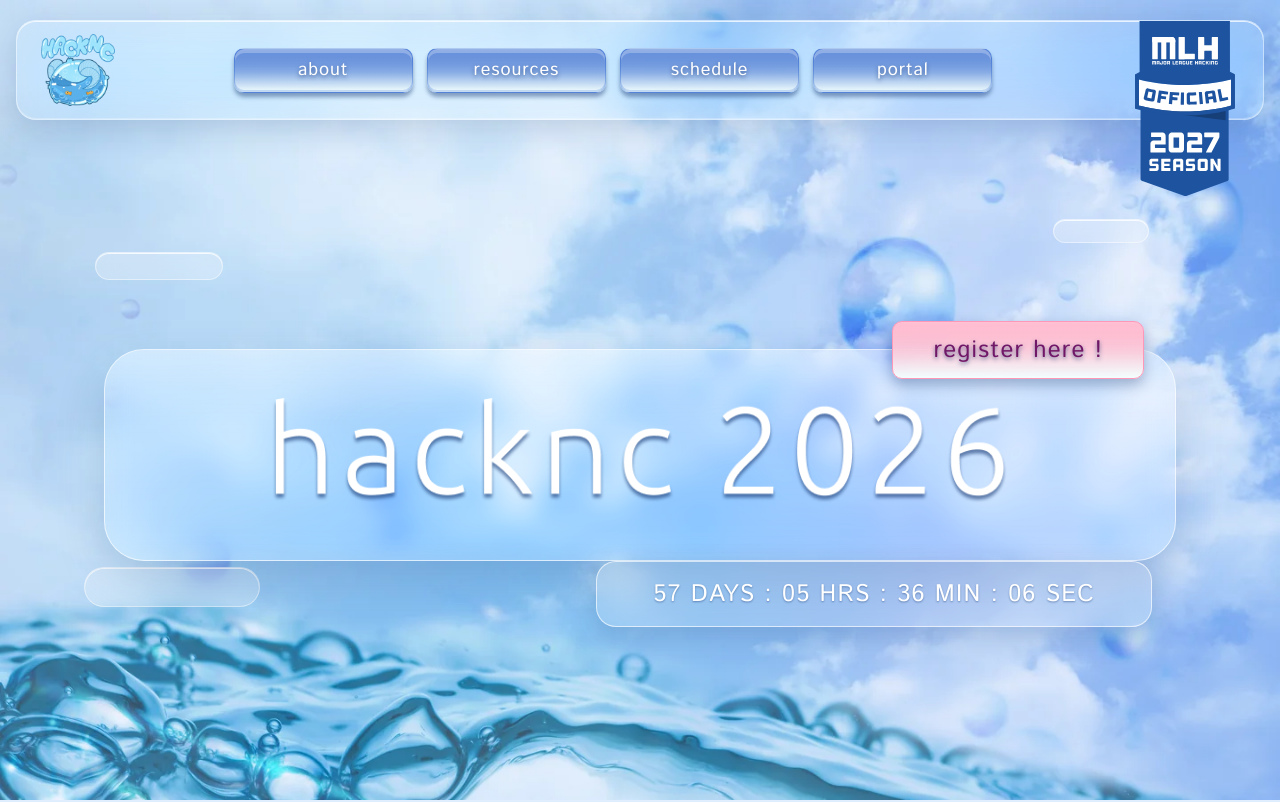
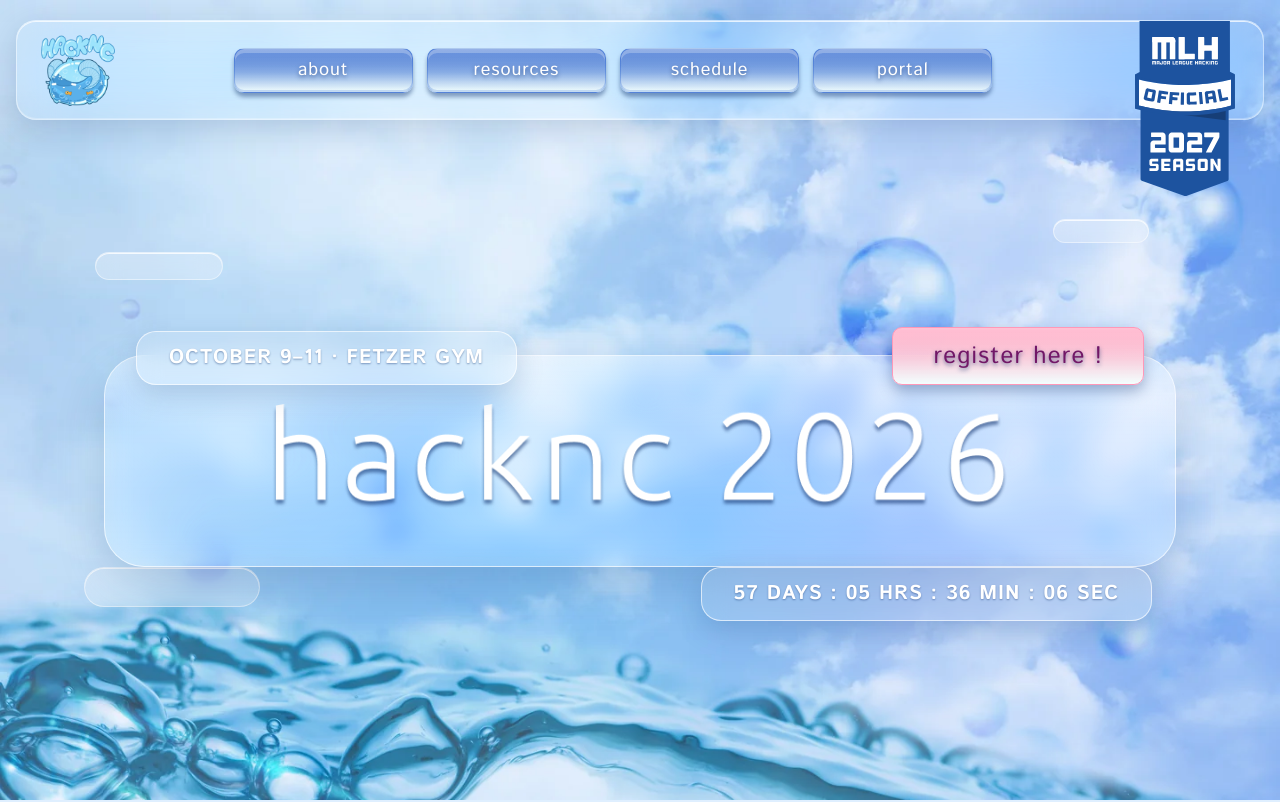
Before and after one commit to HackNC/fall2026, a Next.js app: page / in a window 1280 px wide. Shown: the top 802 px of the page. Built offline with nearby package versions, Linux system fonts and the light colour scheme.

Commit message:
Updated hero section with date/location

```diff
--- a/components/Hero.tsx
+++ b/components/Hero.tsx
@@ -15,6 +15,28 @@ type TimeLeft = {
 
 const EVENT_TIMESTAMP = Date.UTC(2026, 9, 9, 4, 0, 0);
 const EVENT_DATE = new Date(EVENT_TIMESTAMP);
+
+// Displayed alongside the countdown. Kept next to EVENT_TIMESTAMP on purpose:
+// the timestamp above is the same first day, so if one moves the other has to.
+const EVENT_DATES = "October 9\u201311";
+const EVENT_LOCATION = "Fetzer Gym";
+
+/*
+ * The hero's smaller sheets of glass: the date/location tag and the countdown.
+ *
+ * Look only — no padding or type size. Each use adds its own, because the two
+ * are deliberately different sizes and Tailwind resolves competing utilities by
+ * stylesheet order rather than by the order they appear in a class string, so
+ * baking sizing in here and overriding it per-use would be a coin flip.
+ */
+const glassPane =
+  "rounded-control border border-white/65 bg-white/15 text-center " +
+  "font-body font-bold tracking-body text-white uppercase " +
+  "shadow-[0_10px_28px_rgba(23,55,113,0.18)] backdrop-blur-md " +
+  "[text-shadow:0_1px_2px_rgba(23,55,113,0.45)]";
+
+const countdownPane = `${glassPane} px-4 py-2.5 text-sm whitespace-nowrap sm:px-8 sm:py-3 sm:text-xl`;
+const detailsTag = `${glassPane} px-4 py-2.5 text-sm whitespace-nowrap sm:px-8 sm:py-3 sm:text-xl`;
 
 const REGISTER_HREF = "https://form.typeform.com/to/VbwryQz0";
 
@@ -120,6 +142,16 @@ export default function Hero() {
           source order and the tag would sit in the flow instead of on the
           panel's corner.
         */}
+        {/*
+          When and where, tagged onto the panel's top-left so it mirrors the
+          register tag opposite and breaks the same edge.
+        */}
+        <span className="absolute -top-5 left-4 z-10 sm:-top-6 sm:left-8">
+          <p className={detailsTag}>
+            {EVENT_DATES} &middot; {EVENT_LOCATION}
+          </p>
+        </span>
+
         <span className="absolute -top-6 right-4 z-10 sm:-top-7 sm:right-8">
           <a
             href={REGISTER_HREF}
@@ -171,10 +203,15 @@ export default function Hero() {
         </div>
 
         {/*
-          Its own pane of glass rather than a pill, tucked under the panel's
-          bottom-right corner and overlapping it. The negative margin is what
-          makes the two sheets read as stacked; the right inset keeps it clear
-          of the panel's rounded corner.
+          Two panes of glass hanging off the panel's bottom edge — when and
+          where on the left, the countdown on the right. They sit flush against
+          the panel above so the three sheets read as one stacked assembly; the
+          side insets keep them clear of its rounded corners.
+        */}
+        {/*
+          The countdown keeps the mockup's spot on its own: one pane hanging off
+          the panel's bottom-right, flush to its edge. Pairing it with a second
+          pane on the left crowded the row and wrapped both onto two lines.
         */}
         <div
           className="relative flex justify-center px-4 sm:justify-end sm:pr-6"
@@ -183,13 +220,11 @@ export default function Hero() {
           aria-label="Countdown to October 9, 2026 Eastern Time"
         >
           {timeLeft.hasStarted ? (
-            <p className="rounded-control border border-white/65 bg-white/15 px-6 py-4 font-body text-body tracking-body text-white uppercase shadow-[0_10px_28px_rgba(23,55,113,0.18)] backdrop-blur-md [text-shadow:0_1px_2px_rgba(23,55,113,0.45)] sm:px-14 sm:text-2xl">
-              event has started
-            </p>
+            <p className={countdownPane}>event has started</p>
           ) : (
             // Tabular figures on purpose: without them the seconds digit
             // changes width every tick and the whole pane jitters.
-            <p className="rounded-control border border-white/65 bg-white/15 px-5 py-4 text-center font-body text-sm tracking-body text-white tabular-nums uppercase shadow-[0_10px_28px_rgba(23,55,113,0.18)] backdrop-blur-md [text-shadow:0_1px_2px_rgba(23,55,113,0.45)] sm:px-14 sm:text-2xl">
+            <p className={`${countdownPane} tabular-nums`}>
               {timeLeft.days} days : {formatUnit(timeLeft.hours)} hrs :{" "}
               {formatUnit(timeLeft.minutes)} min :{" "}
               {formatUnit(timeLeft.seconds)} sec
```
